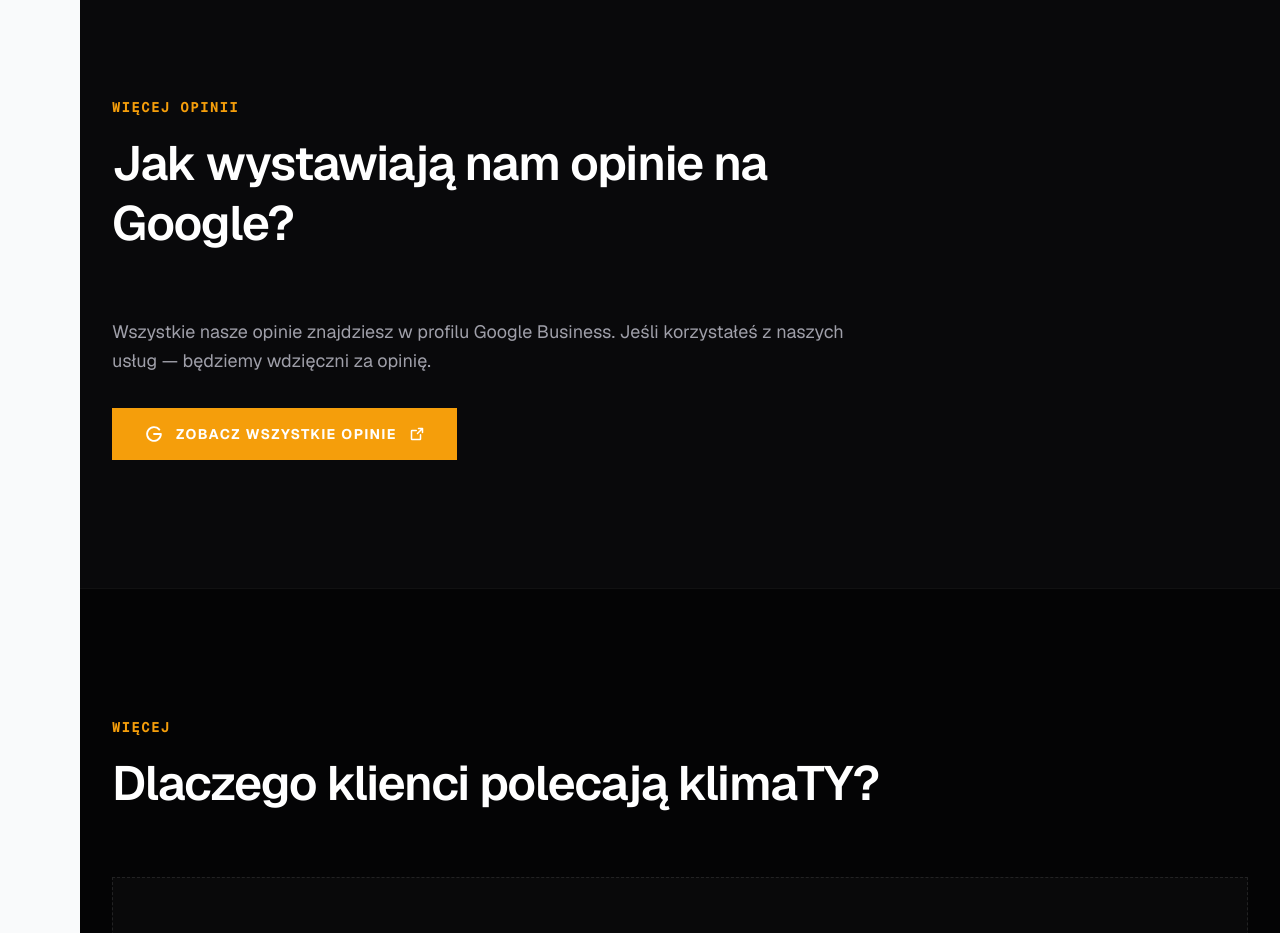
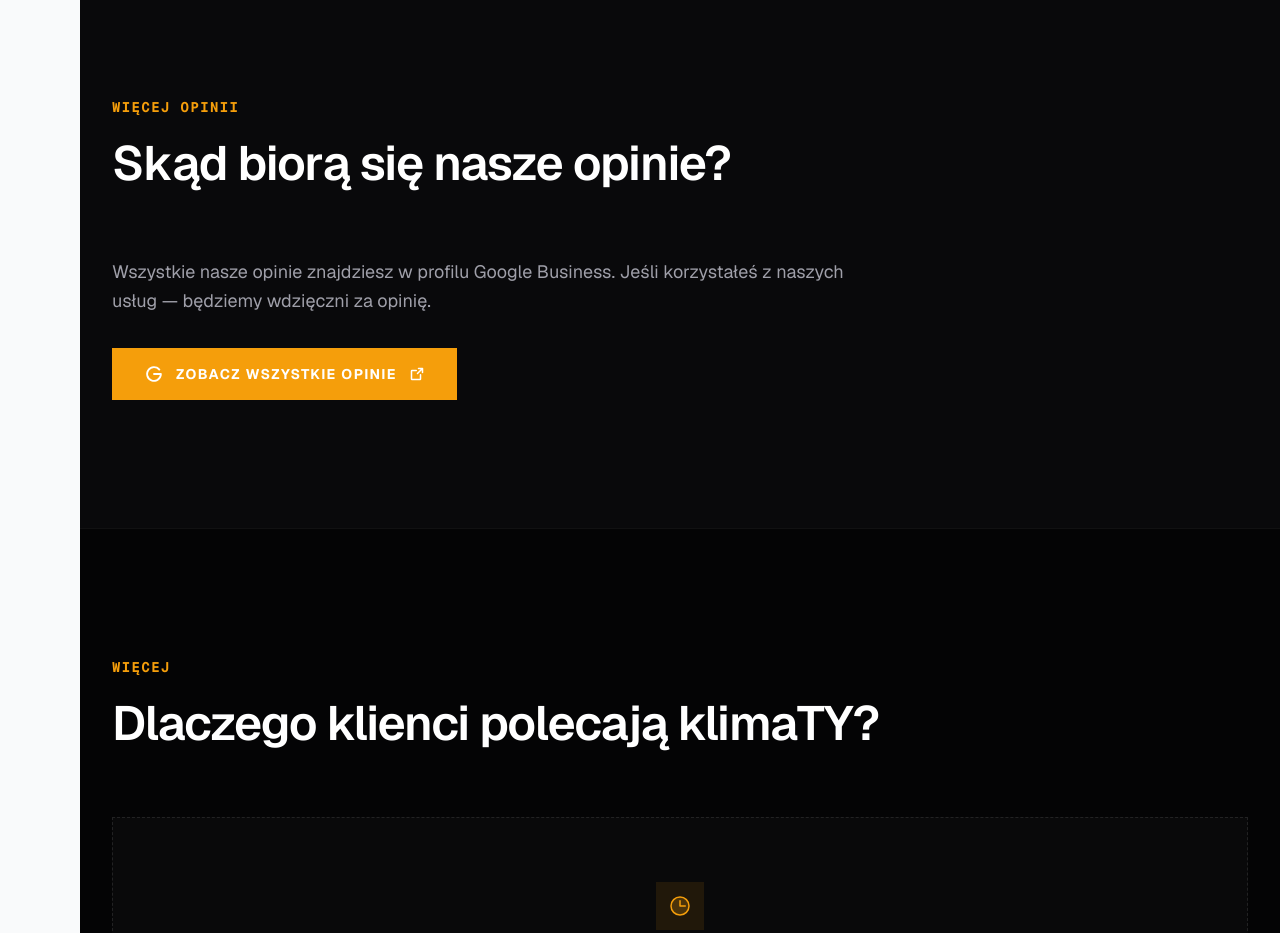
Before and after one commit to ChlebdaAISD/klimaty-landing, a React (Vite) app: page /opinie in a window 1280 px wide. Shown: the part 5140-6073 px from the top of the page. Built offline with nearby package versions, Linux system fonts and the light colour scheme.

Commit message:
updejcik

```diff
--- a/src/pages/OpiniePage.jsx
+++ b/src/pages/OpiniePage.jsx
@@ -160,12 +160,12 @@ export default function OpiniePage() {
         </div>
       </DarkSection>
 
-      <DarkSection eyebrow="Więcej opinii" h2="Jak wystawiają nam opinie na Google?">
+      <DarkSection eyebrow="Więcej opinii" h2="Skąd biorą się nasze opinie?">
         <p className="text-zinc-400 font-sans text-lg leading-relaxed max-w-3xl mb-8">
           Wszystkie nasze opinie znajdziesz w profilu Google Business. Jeśli korzystałeś z naszych usług — będziemy wdzięczni za opinię.
         </p>
         <a
-          href="https://www.google.com/search?q=klimaTY+Krak%C3%B3w"
+          href="https://www.google.com/search?sca_esv=26efe42c3f425b34&cs=0&sxsrf=ANbL-n5bQmPT57Yqv87L20UL97h3EAwGqA:1775652851808&q=klimaTY+Opinie&rflfq=1&num=20&stick=H4sIAAAAAAAAAONgkxI2sjA0sTQ2NjYyMzE1MbGwMDY03MDI-IqRLzsnMzcxJFLBvyAzLzN1ESuaAAAf-447PAAAAA&rldimm=2814933326454488311&tbm=lcl&hl=pl-PL&sa=X&ved=2ahUKEwipvOarpt6TAxVSS_EDHbqsAlgQ9fQKegQIERAG&biw=2274&bih=1289&dpr=2#lkt=LocalPoiReviews"
           target="_blank"
           rel="noopener noreferrer"
           className="inline-flex items-center gap-3 bg-accent text-white px-8 py-4 font-bold uppercase tracking-widest text-sm hover:bg-accent/90 transition-colors"
```
